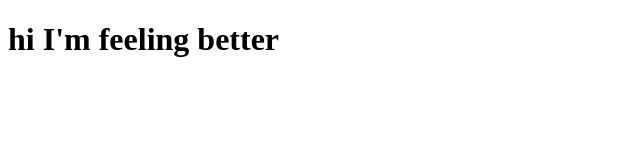
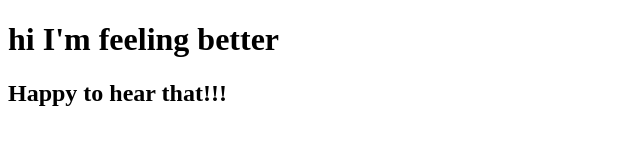
Before and after one commit to scruztaehs/frenyeli, a plain HTML site: page index.html in a window 1280 px wide. Shown: the whole page, without its empty margins (0-640 px from the left). Drawn offline with Linux system fonts and the light colour scheme.

Commit message:
Message to Frenyeli

```diff
--- a/index.html
+++ b/index.html
@@ -6,5 +6,6 @@
   </head>
   <body>
     <h1>hi I'm feeling better </h1>
+    <h2>Happy to hear that!!!</h2>
   </body>
 </html>
```
